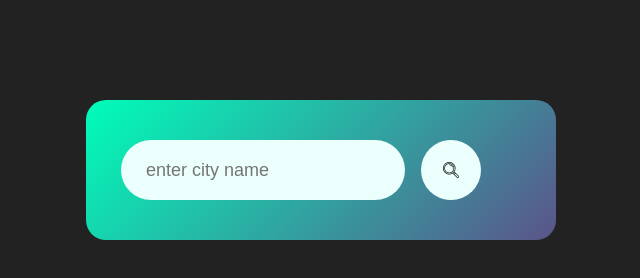
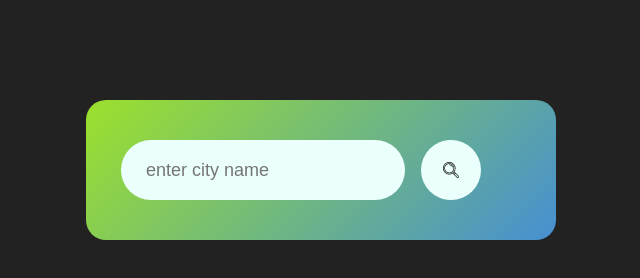
Before and after one commit to HappyLife23/weatherApp, a plain HTML site: page index.html in a window 1280 px wide. Shown: the whole page, without its empty margins (319-959 px from the left). Drawn offline with Linux system fonts and the light colour scheme.

Commit message:
added some css

```diff
--- a/style.css
+++ b/style.css
@@ -13,7 +13,7 @@ body {
   width: 90%;
   max-width: 470px;
   color: #fff;
-  background: linear-gradient(135deg, #00feba, #5b548a);
+  background: linear-gradient(135deg, #9ce12b, #468fd2);
   margin: 100px auto 0;
   border-radius: 20px;
   padding: 40px 35px;
```
